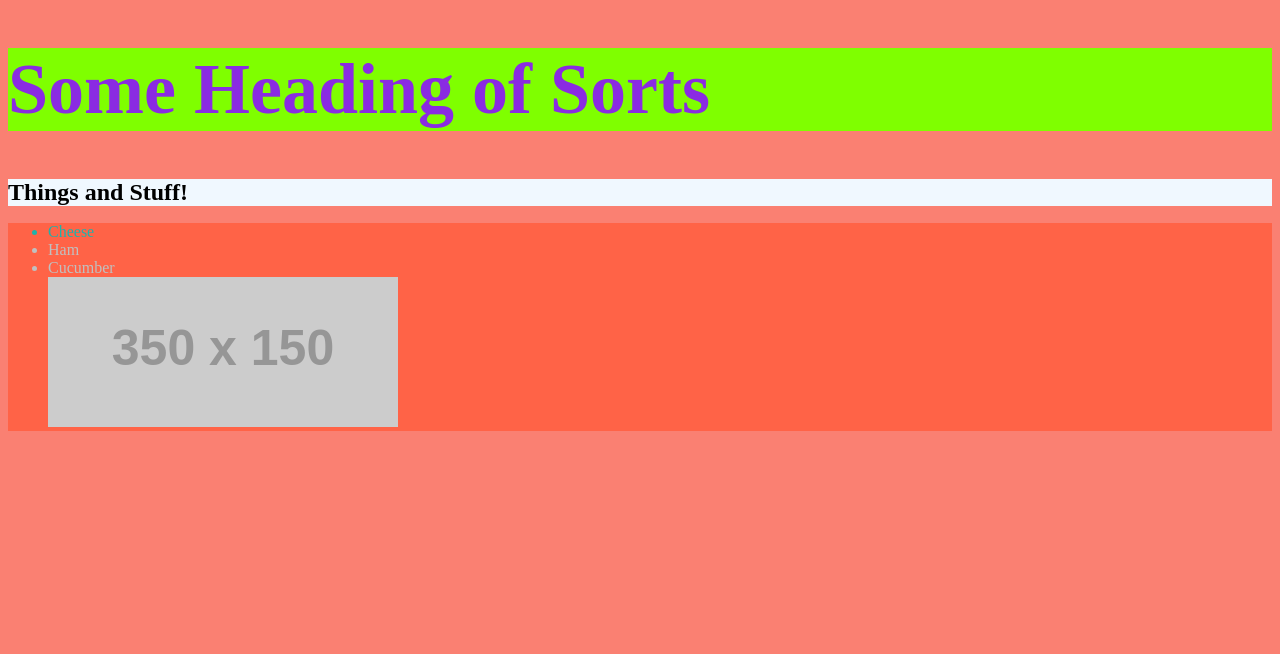
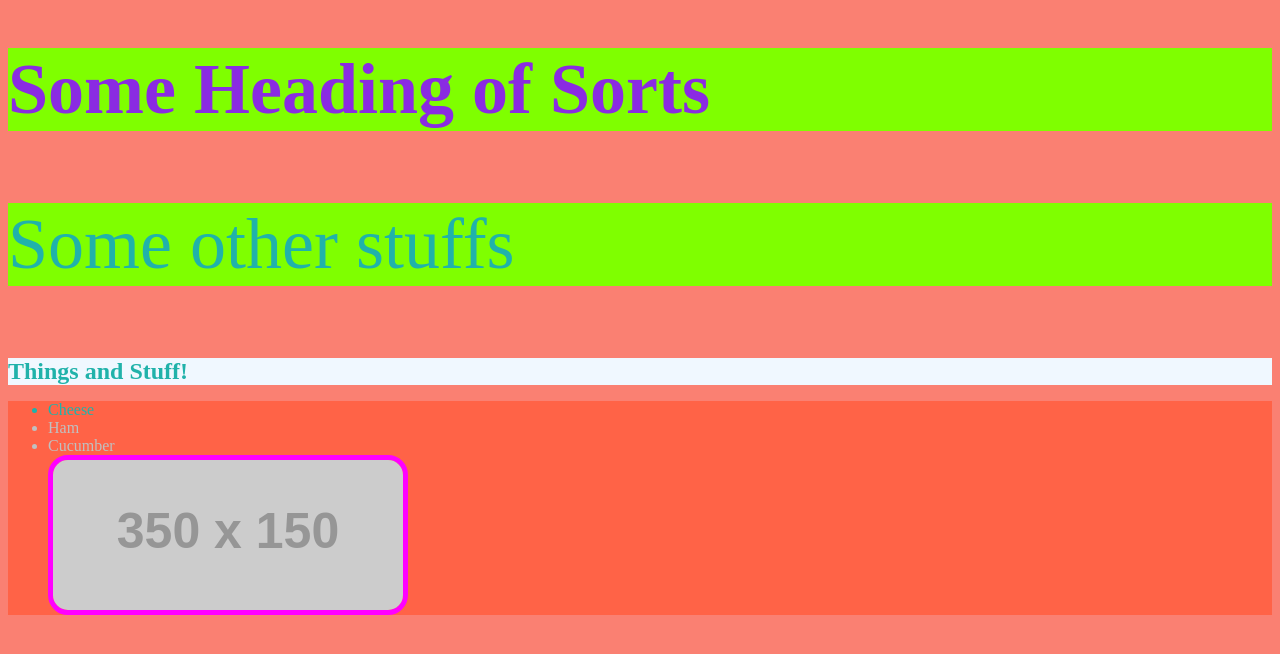
Before and after one commit to davidborah-gda/css-shenanigans, a plain HTML site: page index.html in a window 1280 px wide. Drawn offline with Linux system fonts and the light colour scheme; placeholder pictures from the web are drawn by us.

Commit message:
changed selectors to classes and demonstrated the use of multiple classes and explored IDs and how they differ from classes

```diff
--- a/index.html
+++ b/index.html
@@ -5,7 +5,8 @@
     <meta name="viewport" content="width=device-width, initial-scale=1.0">
     <meta http-equiv="X-UA-Compatible" content="ie=edge">
     <title>CSS Shenanigans</title>
-    <style>
+    <link rel="stylesheet" href="main.css">
+    <!-- <style>
         /* These are HTML tag selectors. This will select every element on the page that matches. */
         /* This is an internal stylesheet. Okay for small projects, long term maintenance an issue in larger projects. */
         body {
@@ -24,19 +25,19 @@
         ul > li:nth-child(1) {
             color: lightseagreen;
         }
-    </style>
+    </style> -->
 </head>
 <body>
-    <h1>Some Heading of Sorts</h1>
+    <h1 class="big-green-heading">Some Heading of Sorts</h1>
     <!-- The following is an In-Line styke. They take precenence, but are prone to errors and difficult to maintenane in the long run. -->
-
-    <h1 style="background-color: aliceblue; color: black; font-size: 1.5em;">Things and Stuff!</h1>
+<p class="big-green-heading font-lightseagreen">Some other stuffs</p>
+    <h1 class="little-blue-heading font-lightseagreen">Things and Stuff!</h1>
     <ul>
-        <li>Cheese</li>
+        <li class="font-lightseagreen">Cheese</li>
         <li>Ham</li>
         <li>Cucumber</li>
-        <img src="http://via.placeholder.com/350x150" alt="Placeholder Image" />
-
+        <img id="amazing-image" src="http://via.placeholder.com/350x150" alt="Placeholder Image" />
+        <!-- <img id="amazing-image" src="http://via.placeholder.com/350x150" alt="Placeholder Image" /> -->
 
     </ul>
 </body>
--- /dev/null
+++ b/main.css
@@ -0,0 +1,31 @@
+body {
+    background-color: salmon;
+}
+
+.big-green-heading {
+    background-color:chartreuse;
+    color:blueviolet;
+    font-size: 72px;
+}
+
+.little-blue-heading {
+    font-size: 1.5em;
+    background-color: aliceblue;
+    color:burlywood;
+}
+
+ul {
+    background-color: tomato;
+    color: silver;
+}
+
+.font-lightseagreen {
+            color: lightseagreen;
+        }
+
+
+#amazing-image {
+    border: 5px solid fuchsia;
+    border-radius: 20px;
+    display: block;
+}
```
